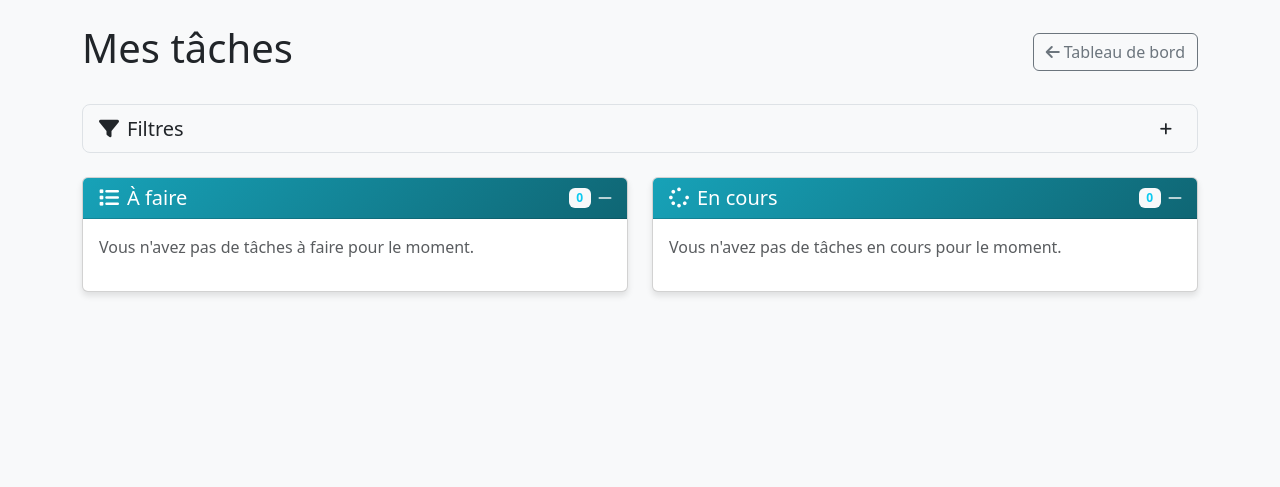
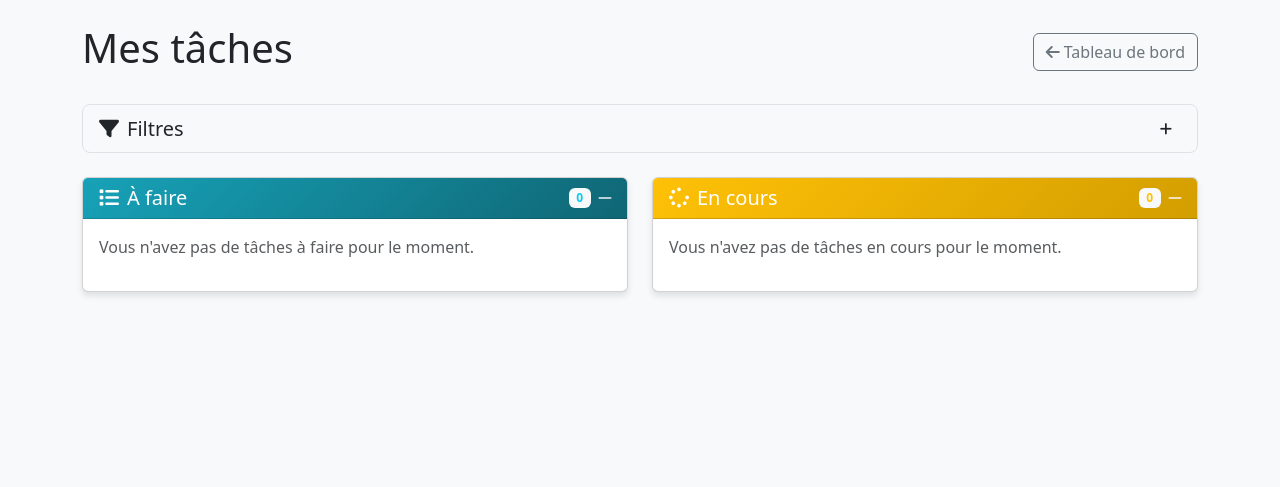
Before and after one commit to popallo/python-x-chronotrak, a Flask app: page /my_tasks in a window 1280 px wide. Shown: the part 56-543 px from the top of the page. Run offline with Flask 3, Linux system fonts and the light colour scheme; the visitor is signed in with stand-in values (Sample User, id 1); data that the repository does not hold is empty.

Commit message:
style(my_tasks.html): change card header and badge colors from info to warning - Update design to better reflect state urgency for in-progress tasks

```diff
--- a/app/templates/tasks/my_tasks.html
+++ b/app/templates/tasks/my_tasks.html
@@ -174,9 +174,9 @@
 
     <div class="col-lg-6">
         <div class="card mb-4">
-            <div class="card-header bg-info text-white d-flex justify-content-between align-items-center">
+            <div class="card-header bg-warning text-white d-flex justify-content-between align-items-center">
                 <h5 class="mb-0"><i class="fas fa-spinner me-2"></i>En cours</h5>
-                <span class="badge bg-light text-info">{{ tasks_in_progress|length }}</span>
+                <span class="badge bg-light text-warning">{{ tasks_in_progress|length }}</span>
             </div>
             <div class="card-body">
                 {% if tasks_in_progress %}
```
